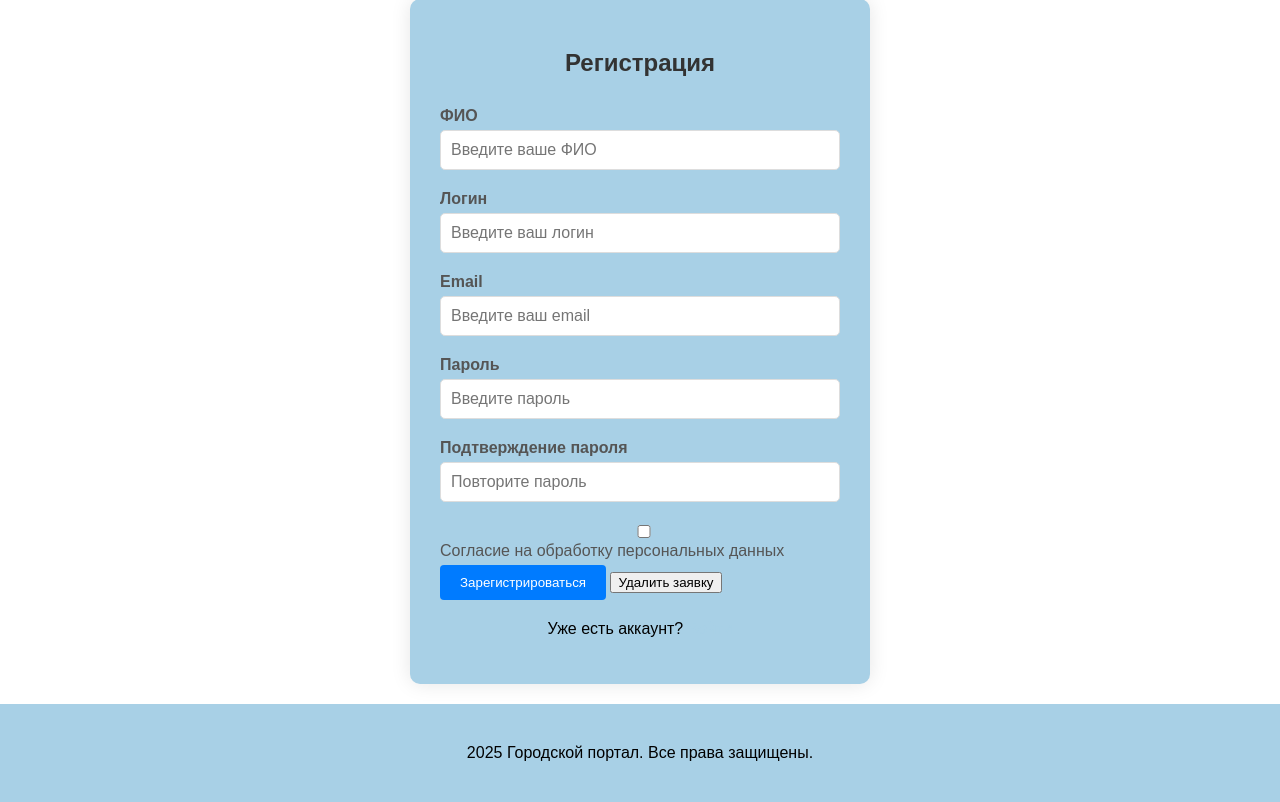
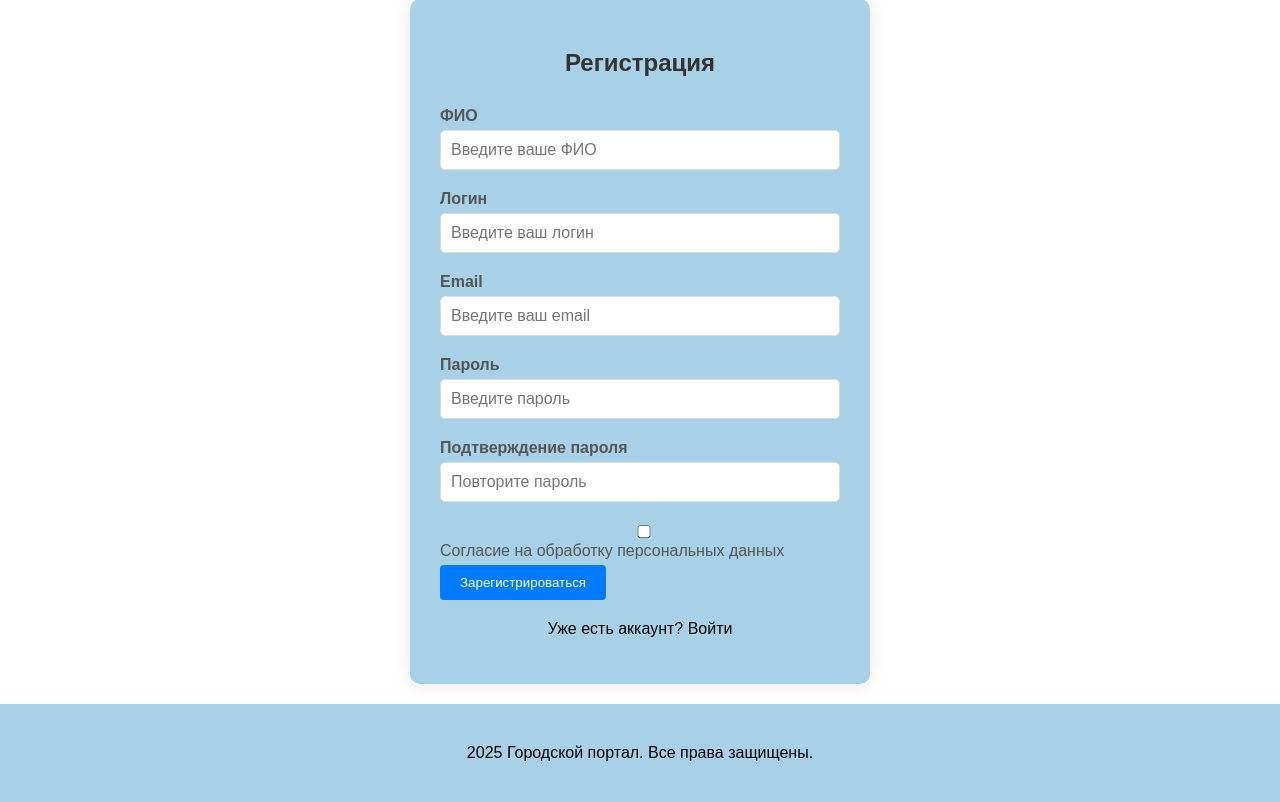
Before and after one commit to T1mofeii/--------_------n, a Django app: page /registration/ in a window 1280 px wide. Shown: the part 271-1073 px from the top of the page. Run offline with Django 4.2, Linux system fonts and the light colour scheme.

Commit message:
Изменение стилей

```diff
--- a/project/app/admin.py
+++ b/project/app/admin.py
@@ -1,6 +1,6 @@
 from django.contrib import admin
 from .models import CustomUser, Problem
 
-# Register your models here.
+
 admin.site.register(CustomUser)
 admin.site.register(Problem)
--- a/project/app/static/app/styles.css
+++ b/project/app/static/app/styles.css
@@ -788,7 +788,7 @@ main {
 }
 
 .auth-links a {
-    color: #a8d0e6;
+    color: #000000;
     text-decoration: none;
 }
 
--- a/project/app/templates/app/Lk.html
+++ b/project/app/templates/app/Lk.html
@@ -288,7 +288,7 @@
         })
         .then(response => {
             if (response.ok) {
-                location.reload(); // Refresh the page to see the changes
+                location.reload();
             } else {
                 alert('Ошибка при удалении заявки');
             }
--- a/project/app/templates/app/Registration.html
+++ b/project/app/templates/app/Registration.html
@@ -39,7 +39,6 @@
                 <input type="checkbox"> Согласие на обработку персональных данных
             </label>
             <button type="submit" class="btn-primary">Зарегистрироваться</button>
-            <button type="button" onclick="deleteApplication()">Удалить заявку</button>
         </form>
         <div class="auth-links">
             <p>Уже есть аккаунт? <a href="{% url 'authorization' %}">Войти</a></p>
```
